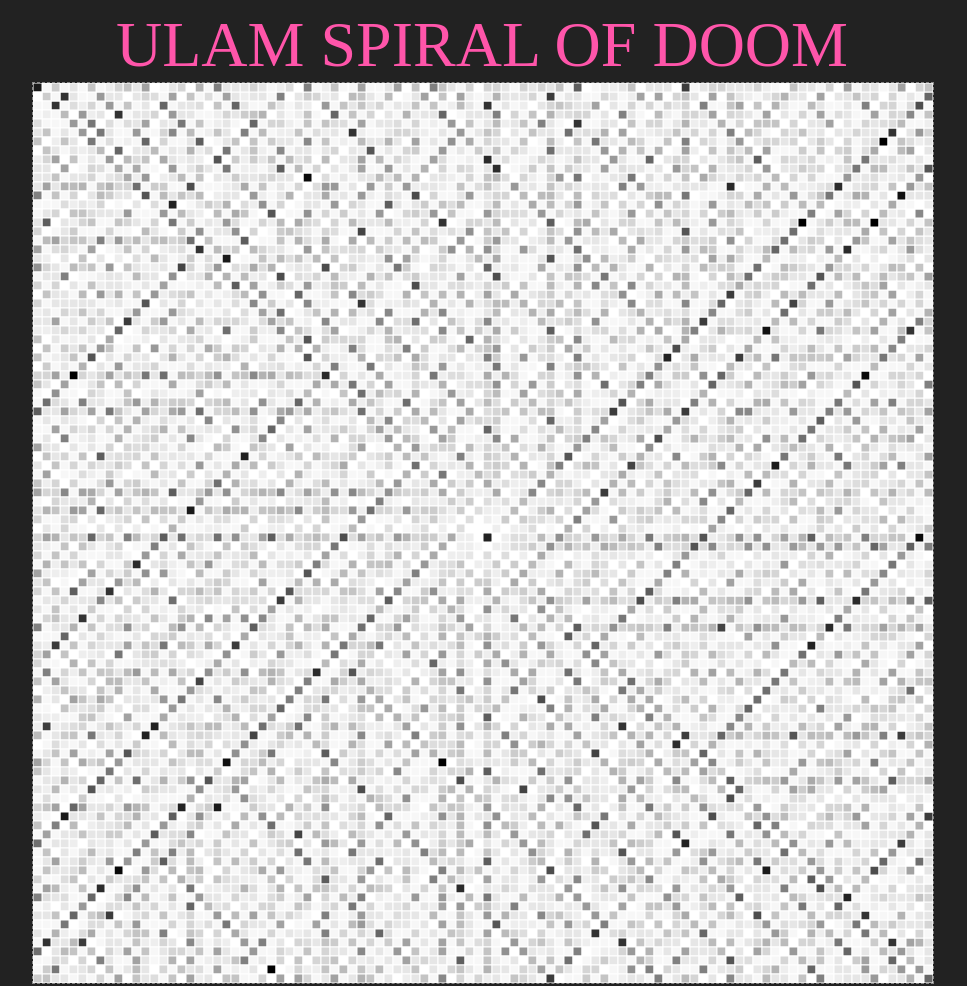
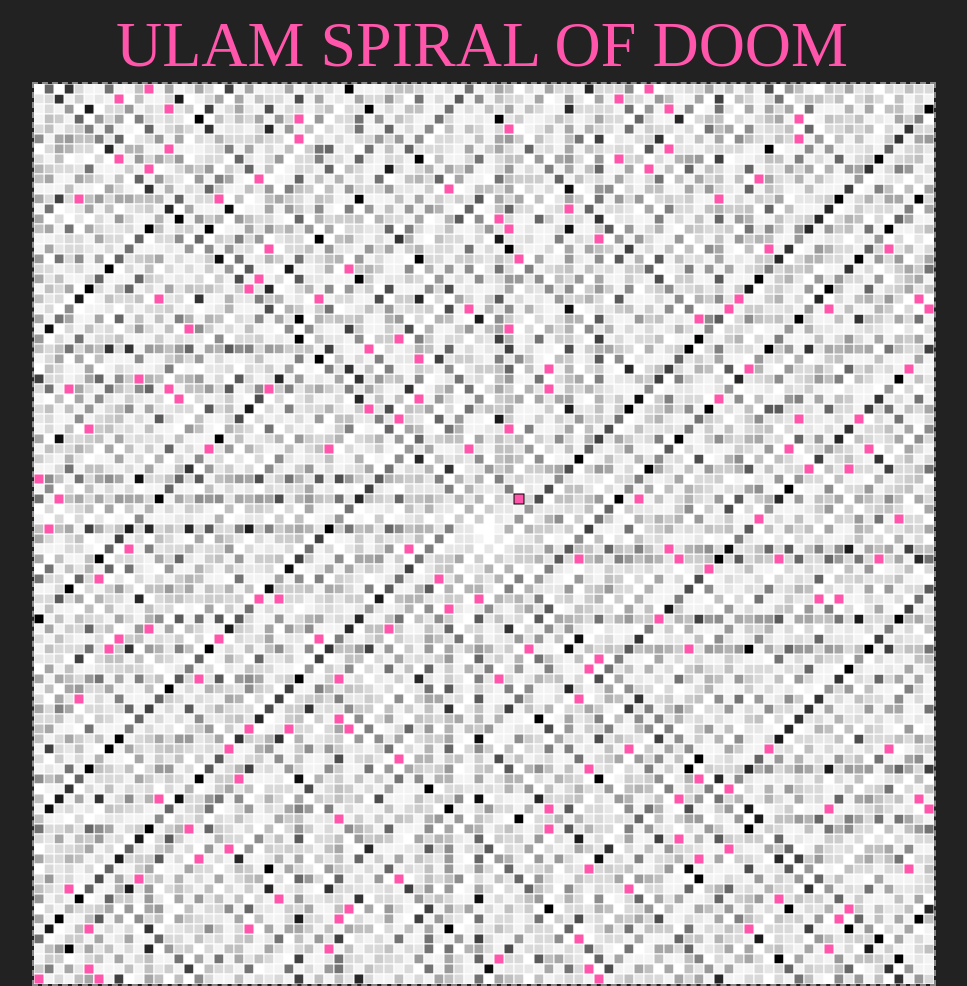
Before and after one commit to dcjones/ulam-death-spiral, a plain HTML site: page index.html in a window 1280 px wide. Shown: the whole page, without its empty margins (158-1125 px from the left). Drawn offline with Linux system fonts and the light colour scheme.

Commit message:
Some tricks.

```diff
--- a/index.html
+++ b/index.html
@@ -10,7 +10,8 @@
 
     <header>ULAM SPIRAL OF DOOM</header>
 
-    <canvas width="900" height="900" id="ulam_canvas"/>
+    <canvas width="900" height="900" id="ulam_base"></canvas>
+    <canvas width="900" height="900" id="ulam"></canvas>
     <script src="ulam.js"></script>
 
     </div>
--- a/style.css
+++ b/style.css
@@ -18,8 +18,11 @@ header {
     padding: 0;
 }
 
-canvas#ulam_canvas {
-    border: 1px dashed #888;
+#ulam_base {
+    display: none;
+}
 
+#ulam {
+    border: 2px dashed #888;
     margin: 0 auto;
 }
--- a/ulam.js
+++ b/ulam.js
@@ -1,4 +1,10 @@
 
+
+// coordinates for each square
+var ps = [];
+
+// divisors
+var ds = []
 
 
 // count divisors
@@ -29,7 +35,7 @@ var p = function(x, y)
 // choose a color for a number with k divisors
 var colork = function(k)
 {
-    var max_k = 30;
+    var max_k = 20;
     if (k > max_k) {
         k = max_k;
     }
@@ -47,6 +53,9 @@ var spiral_coords = function(m)
     var deltas = [p(0, -1), p(-1, 0), p(0, 1), p(1, 0)];
 
     var j, ps = [], d = 0, r = 1, xy = p(m / 2, m / 2)
+
+    ps.push(p(xy.x, xy.y))
+
 
     var make_side = function()
     {
@@ -73,65 +82,118 @@ var spiral_coords = function(m)
 
 // Render the ulam spiral of size n-by-n.
 // If d is defined, highlight all squares that are multiples of d.
-var render = function(n, d)
+var render = function(n)
 {
-    var canvas = document.getElementById("ulam_canvas");
+    var canvas = document.getElementById("ulam_base");
     var ctx = canvas.getContext("2d");
     var w = canvas.width;
     var h = canvas.height;
     var sx = w / n, sy = h / n;
 
-    var ds = div_count(n * n + 1);
+    ds = div_count(n * n + 1);
+    ps = spiral_coords(n);
 
-    var ps = spiral_coords(n);
-    var k = 0;
+    var k;
 
     ctx.strokeStyle = "#fff"
 
-    if (typeof d == "number") {
-        while (k < ps.length) {
-            if ((k + 1) % d == 0) {
-                ctx.fillStyle = "#f5a";
-            }
-            else {
-                ctx.fillStyle = colork(ds[k + 1]);
-            }
+    for (k = 0; k < ps.length; k += 1) {
+        ctx.fillStyle = colork(ds[k + 1]);
+        ctx.fillRect(ps[k].x * sx, ps[k].y * sy, sx, sy);
+        ctx.strokeRect(ps[k].x * sx, ps[k].y * sy, sx, sy);
+    }
 
+    var dest = document.getElementById("ulam");
+    var dest_ctx = dest.getContext("2d");
+    dest_ctx.drawImage(canvas, 0, 0);
+}
+
+
+// highlight squares that are multiples of d
+var highlight = function(d)
+{
+    var canvas = document.getElementById("ulam");
+    var ctx = canvas.getContext("2d");
+    var w = canvas.width;
+    var h = canvas.height;
+    var sx = w / n, sy = h / n;
+
+    if (typeof d == "undefined") {
+        var src = document.getElementById("ulam_base");
+        ctx.drawImage(src, 0, 0);
+        return;
+    }
+
+    ctx.fillStyle = "#f5a";
+    ctx.strokeStyle = "#fff"
+
+    var k;
+    for (k = 0; k < ps.length; k += 1) {
+        if (k + 1 == d) {
+            ctx.strokeStyle = "#000"
             ctx.fillRect(ps[k].x * sx, ps[k].y * sy, sx, sy);
             ctx.strokeRect(ps[k].x * sx, ps[k].y * sy, sx, sy);
-            k += 1;
+            ctx.fillStyle = "#f5a";
+            ctx.strokeStyle = "#fff"
+        }
+        else {
+            if ((k + 1) % d == 0) {
+                ctx.fillRect(ps[k].x * sx, ps[k].y * sy, sx, sy);
+                ctx.strokeRect(ps[k].x * sx, ps[k].y * sy, sx, sy);
+            }
         }
     }
-    else {
-        while (k < ps.length) {
-            ctx.fillStyle = colork(ds[k + 1]);
-            ctx.fillRect(ps[k].x * sx, ps[k].y * sy, sx, sy);
-            ctx.strokeRect(ps[k].x * sx, ps[k].y * sy, sx, sy);
-            k += 1;
-        }
+}
+
+
+// map x, y coordinates to a spiral number using binary search
+var xy_to_k = function(x, y)
+{
+    var canvas = document.getElementById("ulam");
+    var ctx = canvas.getContext("2d");
+    var w = canvas.width;
+    var h = canvas.height;
+    var sx = w / n, sy = h / n;
+
+    var k = 0;
+    while (k < ps.length &&
+           !(ps[k].x * sx <= x && x <= (ps[k].x + 1) * sx &&
+           ps[k].y * sy <= y && y <= (ps[k].y + 1) *sy)) {
+
+        k += 1;
     }
 
+    return k + 1;
 }
 
-var n = 100;
+
+
+
+var n = 90;
+var d = 1;
 render(n);
 
-document.getElementById("ulam_canvas").addEventListener("click",
-    function(event) {
-        n += 30;
-        render(n);
-    })
+setInterval(
+    function() {
+        if (d < n * n) {
+            highlight(undefined);
+            highlight(d);
+            d += 1;
+        }
+    }, 100);
 
-document.getElementById("ulam_canvas").addEventListener("mouseover",
+
+document.getElementById("ulam").addEventListener("click",
     function(event) {
         var scrollx = document.documentElement.scrollLeft || document.body.scrollLeft
         var scrolly = document.documentElement.scrollTop || document.body.scrollTop
 
+        var body      = document.getElementsByTagName("body")[0]
         var container = document.getElementById("primary");
-        var canvas    = document.getElementById("ulam_canvas");
+        var canvas    = document.getElementById("ulam");
 
-        var offx = canvas.offsetLeft + container.offsetLeft - scrollx;
-        var offy = canvas.offsetTop  + container.offsetTop  - scrolly;
+        var offx = canvas.offsetLeft + container.offsetLeft + body.offsetLeft - scrollx;
+        var offy = canvas.offsetTop  + container.offsetTop  + body.offsetTop  - scrolly;
 
         var x = event.clientX - offx
         var y = event.clientY - offy
@@ -140,16 +202,20 @@ document.getElementById("ulam_canvas").addEventListener("mouseover",
         var h = canvas.height;
 
         if (x < 0 || x > w || y < 0 || y > h) {
-            render(n);
+            highlight(undefined)
         }
         else {
-            // we need to map cartesian coordinates to spiral coordinates. Shit.
-            d = 16;
-            render(n, d);
+            if (typeof d != "undefined") {
+                highlight(undefined);
+            }
+
+            d = xy_to_k(x, y);
+            highlight(d);
         }
     })
 
-document.getElementById("ulam_canvas").addEventListener("mouseout",
+
+document.getElementById("ulam").addEventListener("mouseout",
     function(event) {
-        render(n);
+        highlight(undefined);
     })
```
